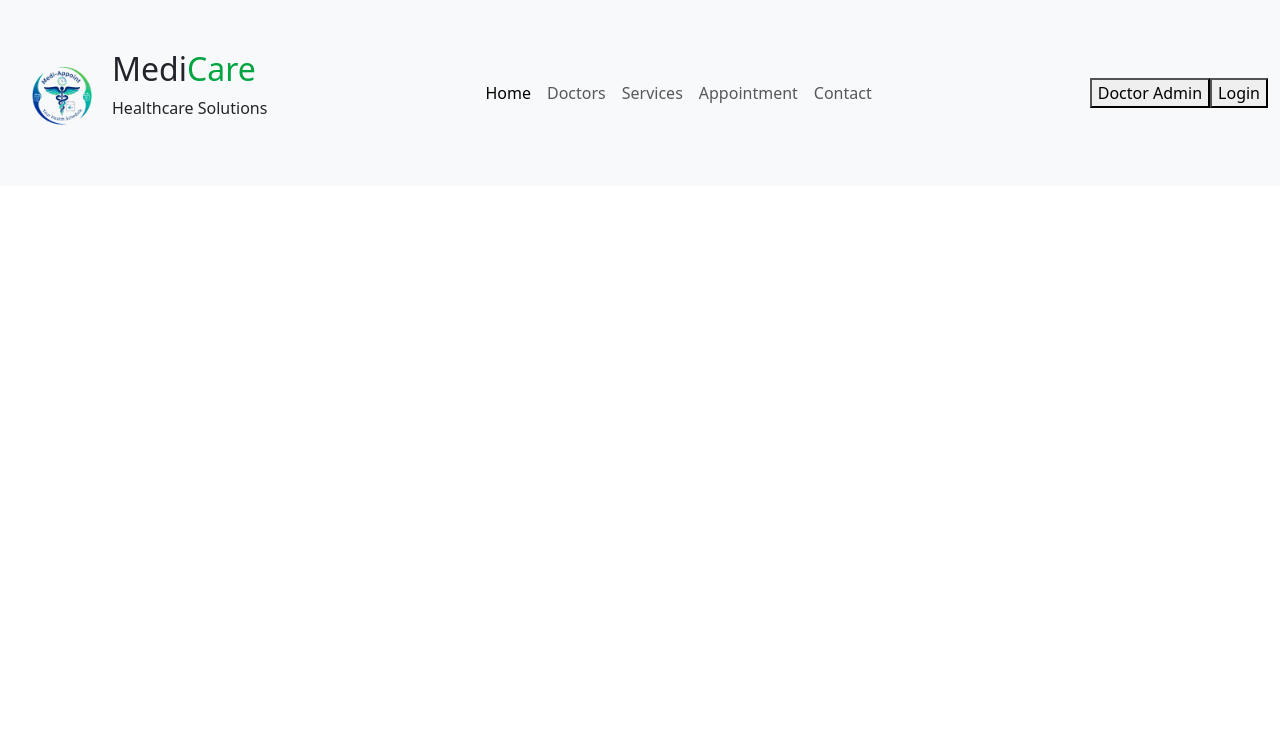
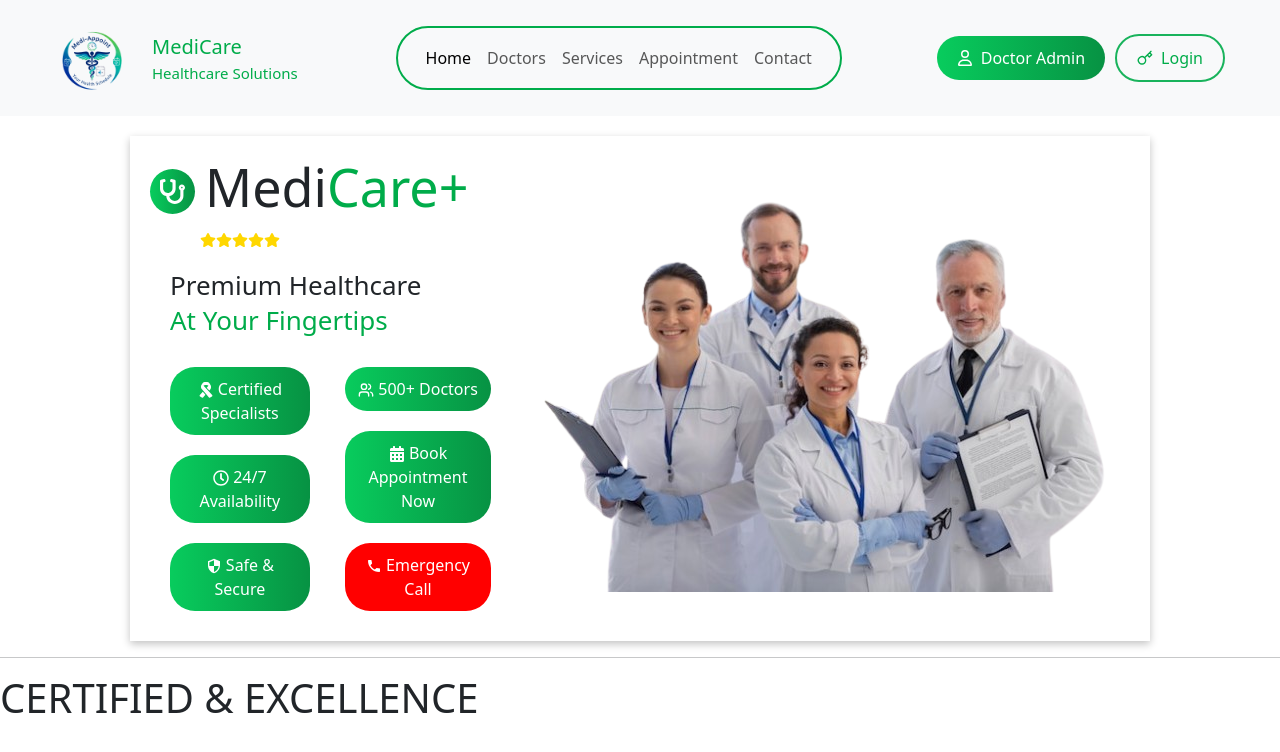
Before and after one commit to v-zala10/Hospital, a React (Create React App) app: page / in a window 1280 px wide. Shown: the top 752 px of the page. Built offline with nearby package versions, Linux system fonts and the light colour scheme.

Commit message:
Initial commit of project files

```diff
--- a/src/App.css
+++ b/src/App.css
@@ -1,17 +1,164 @@
+/* Navbar start */
 .container-fluid {
-   margin: 35px;
+    margin-top: 0;
+    margin-left: 100px;
+    margin-right: 100px;
+}
 
+.container-fluid .brand {
+    margin-left: 30px;
+    display: flex;
+    align-items: center;
+    gap: 10px;
+    font-size: 45px;
 
+    .navbar-brand {
+        color: #00AC4A;
+    }
+}
 
+.container-fluid .brand p {
+    font-size: 15px;
+    margin: 0px;
+}
 
-    .brandname {
+.container-fluid .brand img {
+    width: 100px;
+    height: 100px;
+}
+
+.container-fluid .links {
+    border: 2px solid #00AC4A;
+    border-radius: 50px;
+    padding: 10px 20px;
+    display: flex;
+    align-items: center;
+}
+
+.container-fluid .btn {
+    margin-right: 30px;
+    display: flex;
+    align-items: center;
+}
+
+.container-fluid .btn .btn1 {
+    background-image: linear-gradient(to right, #08cc5d, #079243);
+    padding: 10px 20px;
+    border-radius: 50px;
+    color: white;
+    margin-right: 10px;
+    border: none;
+    display: flex;
+    align-items: center;
+    gap: 8px;
+}
+
+.container-fluid .btn button {
+    background-color: transparent;
+    padding: 10px 20px;
+    border-radius: 50px;
+    color: #00AC4A;
+    border: 2px solid #00ac4be5;
+    display: flex;
+    align-items: center;
+    gap: 8px;
+}
+
+/* Navbar end */
+
+/* Home start */
+
+.home {
+    display: flex;
+    align-items: center;
+    justify-content: space-between;
+    margin-top: 20px;
+    margin-right: 130px;
+    margin-left: 130px;
+    padding: 20px;
+    box-shadow: rgba(0, 0, 0, 0.24) 0px 3px 8px;
+    ;
+}
+
+.mainheading {
+    display: flex;
+    align-items: center;
+
+    .dr {
+        background-image: linear-gradient(to right, #08cc5d, #079243);
+        font-size: 25px;
+        color: white;
+        border-radius: 50%;
+        padding: 10px;
         display: flex;
         justify-content: center;
         align-items: center;
+        margin-right: 10px;
+    }
 
-        span{
-            color: #00A541;
+
+    h1 {
+        font-size: 52px;
+
+
+        span {
+            color: #00AC4A;
         }
     }
 
+
 }
+
+.heading1 {
+    margin-left: 20px;
+    font-size: 26px;
+
+    p {
+        margin-bottom: 0;
+        font-weight: 100;
+    }
+
+    h6 {
+        font-size: 26px;
+        margin-top: 0px;
+        color: #00AC4A;
+        margin-bottom: 20px;
+    }
+}
+
+.buttons {
+    margin-left: 10px;
+    display: flex;
+    justify-content: space-between;
+
+    .greenbtn {
+        gap: 10px;
+        margin: 10px;
+        background-image: linear-gradient(to right, #08cc5d, #079243);
+        border: none;
+        border-radius: 25px;
+        padding: 10px;
+        color: white;
+        width: 80%;
+        justify-content: space-between;
+        align-items: center;
+
+
+    }
+
+    .red {
+        background-color: red !important;
+        gap: 10px;
+        margin: 10px;
+        /* background-image: linear-gradient(to right, #08cc5d, #079243); */
+        border: none;
+        border-radius: 25px;
+        padding: 10px;
+        color: white;
+        width: 80%;
+        justify-content: space-between;
+        align-items: center;
+
+    }
+
+}
--- /dev/null
+++ b/src/components/Certificate.jsx
@@ -0,0 +1,13 @@
+import React from 'react'
+
+function Certificate() {
+  return (
+    <div>
+<h1>CERTIFIED & EXCELLENCE</h1>
+
+
+    </div>
+  )
+}
+
+export default Certificate
--- /dev/null
+++ b/src/components/Home.jsx
@@ -0,0 +1,58 @@
+import React from 'react'
+import banner from '../images/Banner.png'
+import { FaStethoscope } from "react-icons/fa";
+import { FaStar } from "react-icons/fa6";
+import { FaRibbon } from "react-icons/fa6";
+import { FaRegClock } from "react-icons/fa";
+import { MdOutlineSecurity } from "react-icons/md";
+import { LuUsers } from "react-icons/lu";
+import { FaCalendarAlt } from "react-icons/fa";
+import { IoMdCall } from "react-icons/io";
+
+
+function Home() {
+    return (
+        <div>
+            <div className="home">
+
+                <div className="heading">
+                    <div className="mainheading">
+                        <div className="dr"><FaStethoscope /></div>
+                        <h1>Medi<span>Care+</span></h1>
+
+                    </div>
+                    <p style={{ paddingLeft: '50px', color: 'gold' }}> <FaStar />
+                        <FaStar />
+                        <FaStar />
+                        <FaStar />
+                        <FaStar /></p>
+                    <div className="heading1">
+                        <p>Premium Healthcare</p>
+                        <h6>At Your Fingertips</h6>
+                    </div>
+                    <div className="buttons">
+                        <div className="button1">
+                            <button className='greenbtn'> <FaRibbon /> Certified Specialists</button>
+                            <button className='greenbtn'> <FaRegClock /> 24/7 Availability</button>
+                            <button className='greenbtn'> <MdOutlineSecurity /> Safe & Secure</button>
+                        </div>
+                        <div className="button2">
+                            <button className='greenbtn'> <LuUsers /> 500+ Doctors</button>
+                            <button className='greenbtn'> <FaCalendarAlt /> Book Appointment Now</button>
+                            <button style={{ backgroundColor: '#c80508' }} className='red' > <IoMdCall /> Emergency Call</button>
+
+                        </div>
+                    </div>
+                </div>
+
+
+                <div className="banner">
+                    <img src={banner} alt="MediCare Banner" />
+                </div>
+            </div>
+
+
+        </div>)
+}
+
+export default Home
--- a/src/components/Navbar.jsx
+++ b/src/components/Navbar.jsx
@@ -1,24 +1,21 @@
 import React from 'react'
 import logo from '../images/logo.webp'
+import { FaRegUser } from "react-icons/fa6";
+import { FiKey } from "react-icons/fi";
 
 function Navbar() {
   return (
     <div>
-      <nav class="navbar navbar-expand-lg navbar-light bg-light">
-        <div class="container-fluid ">
-
-          <div className="brandname">
-            <div className="">
-              <img src={logo} alt="Logo" width="100" />
-            </div>
-            <div className="">
-              <h2>Medi<span>Care</span></h2>
+      <nav class="navbar navbar-expand-lg bg-body-tertiary">
+        <div class="container-fluid">
+          <div className="brand">
+            <img src={logo} alt="MediCare Logo" />
+            <a class="navbar-brand" href="#">MediCare
               <p>Healthcare Solutions</p>
-            </div>
+            </a>
           </div>
 
-          <div className="display">
-            <div class="collapse navbar-collapse">
+          <div className="links" style={{ justifyContent: 'center' }}>
             <ul class="navbar-nav">
               <li class="nav-item">
                 <a class="nav-link active" aria-current="page" href="#">Home</a>
@@ -31,17 +28,16 @@ function Navbar() {
               </li>
               <li class="nav-item">
                 <a class="nav-link" href="#">Appointment</a>
-                </li> <li class="nav-item">
+              </li>
+              <li class="nav-item">
                 <a class="nav-link" href="#">Contact</a>
               </li>
             </ul>
           </div>
 
-          </div>
-          <div className='adminbtn'>
-
-            <button>Doctor Admin</button>
-            <button>Login</button>
+          <div className="btn">
+            <button className='btn1'> <FaRegUser /> Doctor Admin </button>
+            <button className='btn2'> <FiKey /> Login</button>
           </div>
         </div>
       </nav>
--- a/src/pages/Homepage.jsx
+++ b/src/pages/Homepage.jsx
@@ -1,10 +1,17 @@
 import React from 'react'
 import Navbar from '../components/Navbar.jsx'
+import Home from '../components/Home.jsx'
+import { GrEmergency } from 'react-icons/gr'
+import Certificate from '../components/Certificate.jsx'
+
 
 function Homepage() {
   return (
     <div>
       <Navbar />
+      <Home />
+      <hr />
+      <Certificate/>
     </div>
   )
 }
```
Also changed, not shown: src/images/Banner.png (added). Lines whose indentation alone changed are shown as unchanged.
